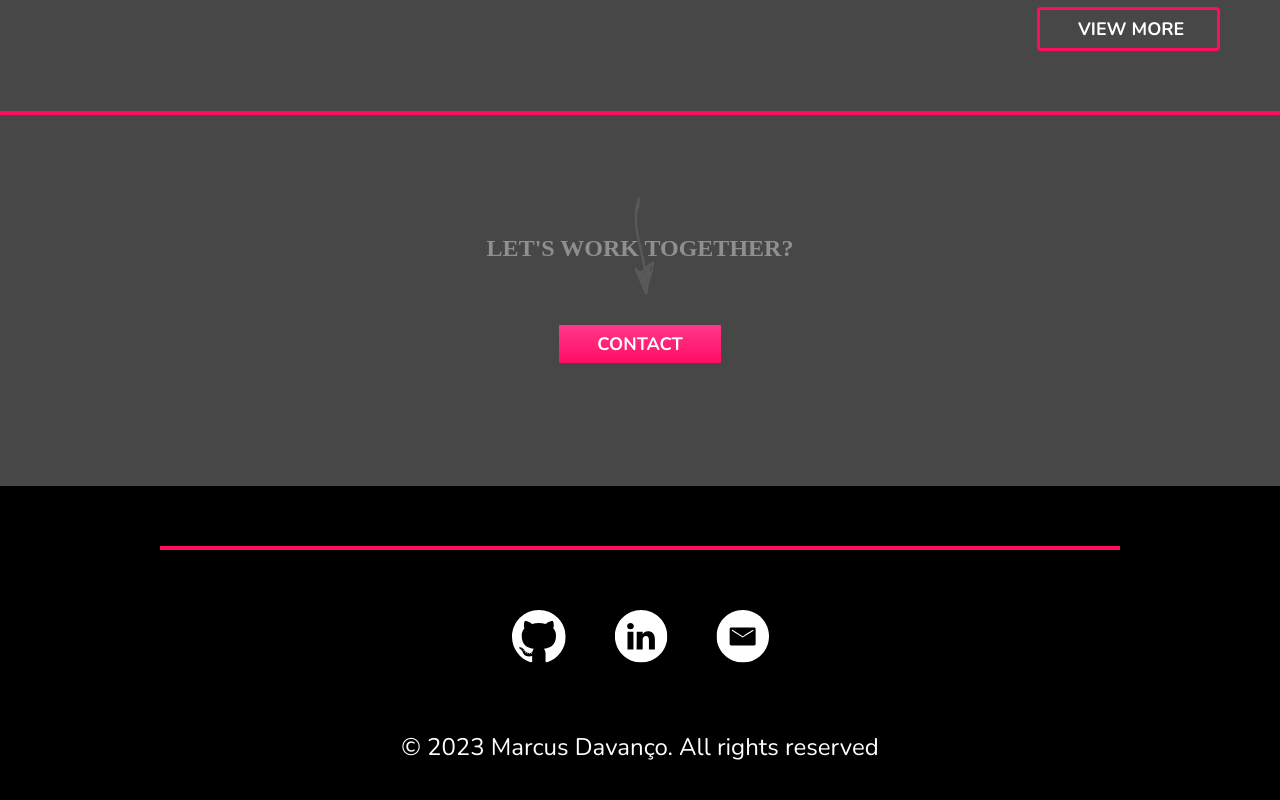
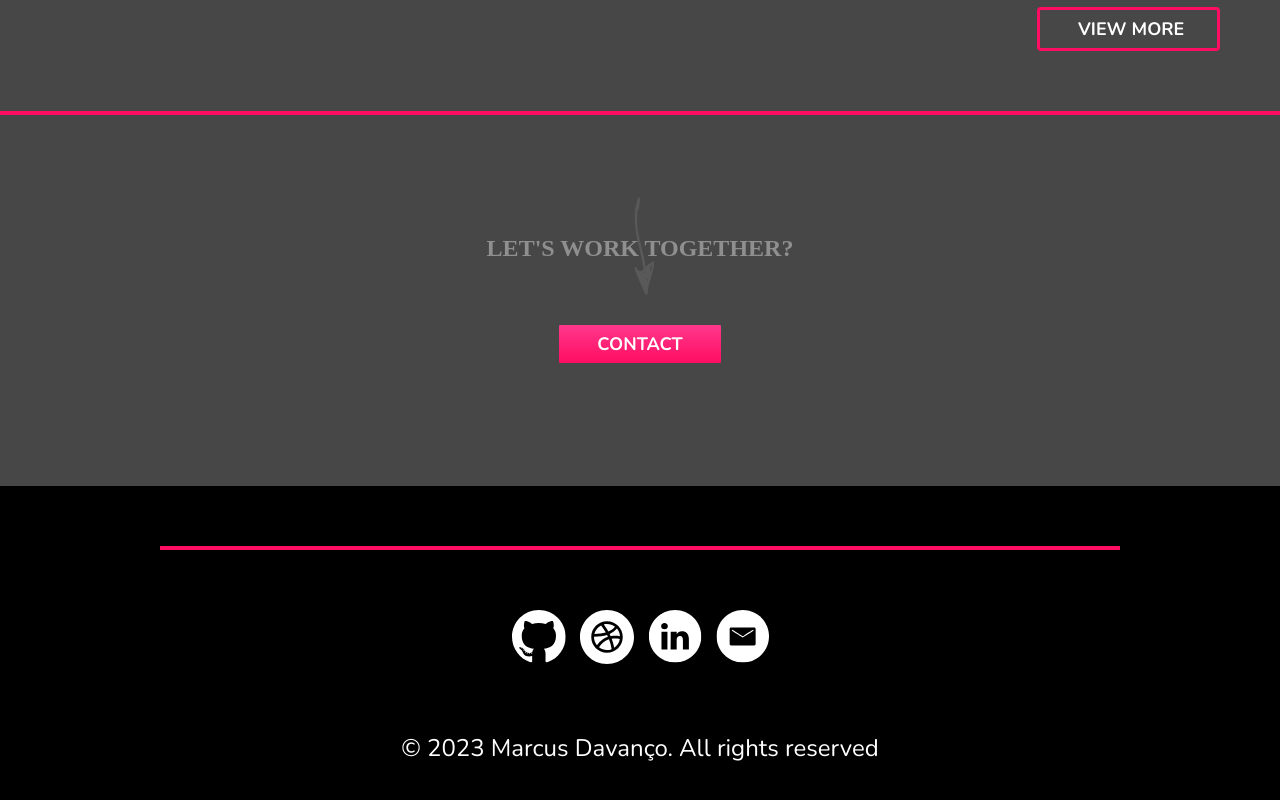
Before and after one commit to marcusdavanco/marcusdavanco.github.io, a React (Vite) app: page / in a window 1280 px wide. Shown: the part 2522-3322 px from the top of the page. Built offline with nearby package versions, Linux system fonts and the light colour scheme; a web font is replaced by a local one.

Commit message:
feat: included dribble link

```diff
--- a/src/components/footer/index.tsx
+++ b/src/components/footer/index.tsx
@@ -6,6 +6,8 @@ import Github from "../../assets/github.svg?component";
 import Linkedin from "../../assets/linkedin.svg?component";
 // @ts-ignore
 import Email from "../../assets/email.svg?component";
+// @ts-ignore
+import Dribbble from "../../assets/dribbble.svg?component";
 
 export const Footer = () => {
   return (
@@ -15,12 +17,16 @@ export const Footer = () => {
           <a href="https://github.com/marcusdavanco" target="_blank">
             <Github />
           </a>
+          <a href="https://dribbble.com/marcusdavanco" target="_blank">
+            <Dribbble />
+          </a>
           <a
             href="https://www.linkedin.com/in/marcusdavanco/"
             target="_blank"
           >
             <Linkedin />
           </a>
+
           <a href="mailto:marcusdavanco@gmail.com" target="_blank">
             <Email />
           </a>
```
Also changed, not shown: src/assets/dribbble.svg (added).
